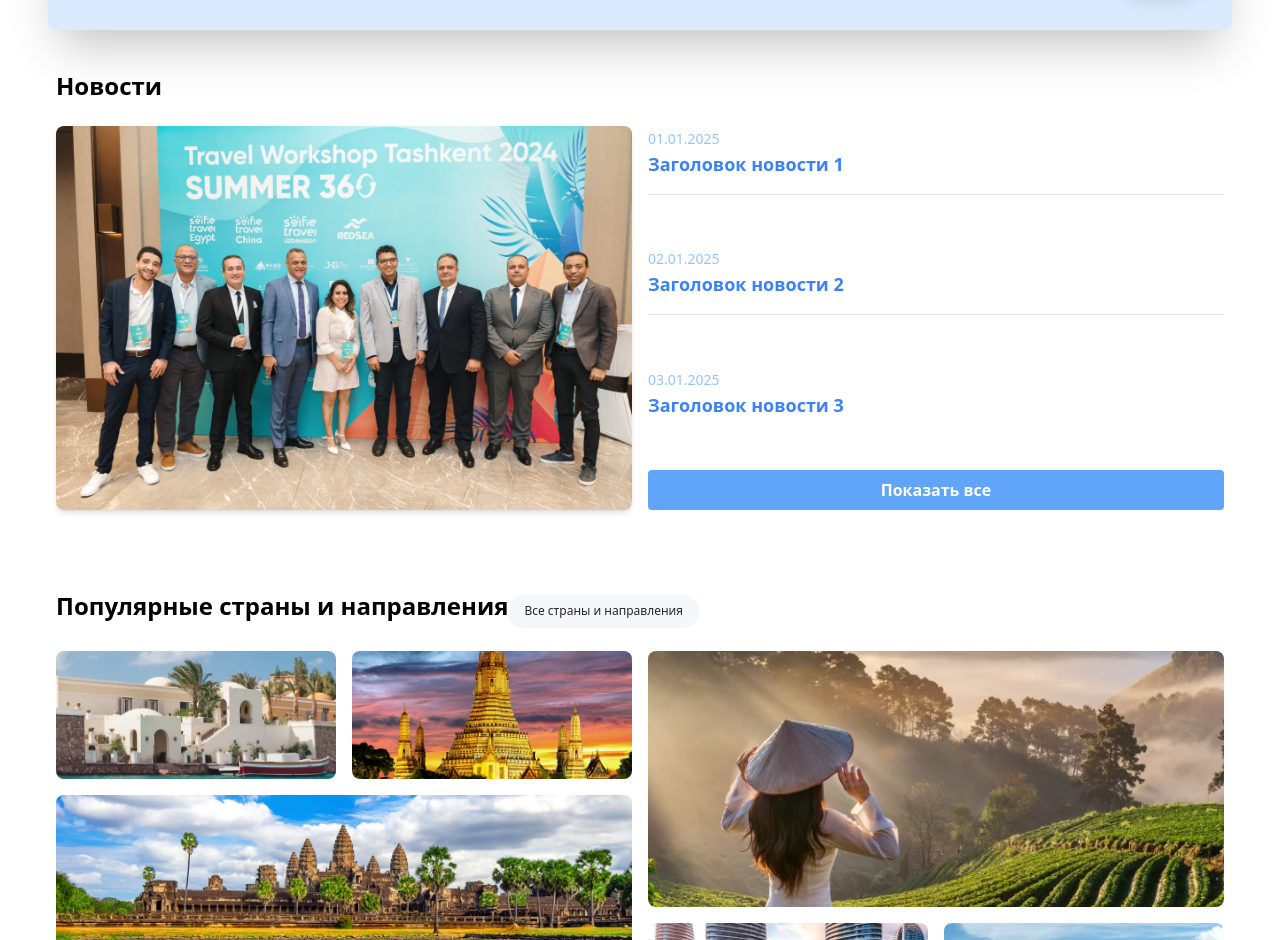
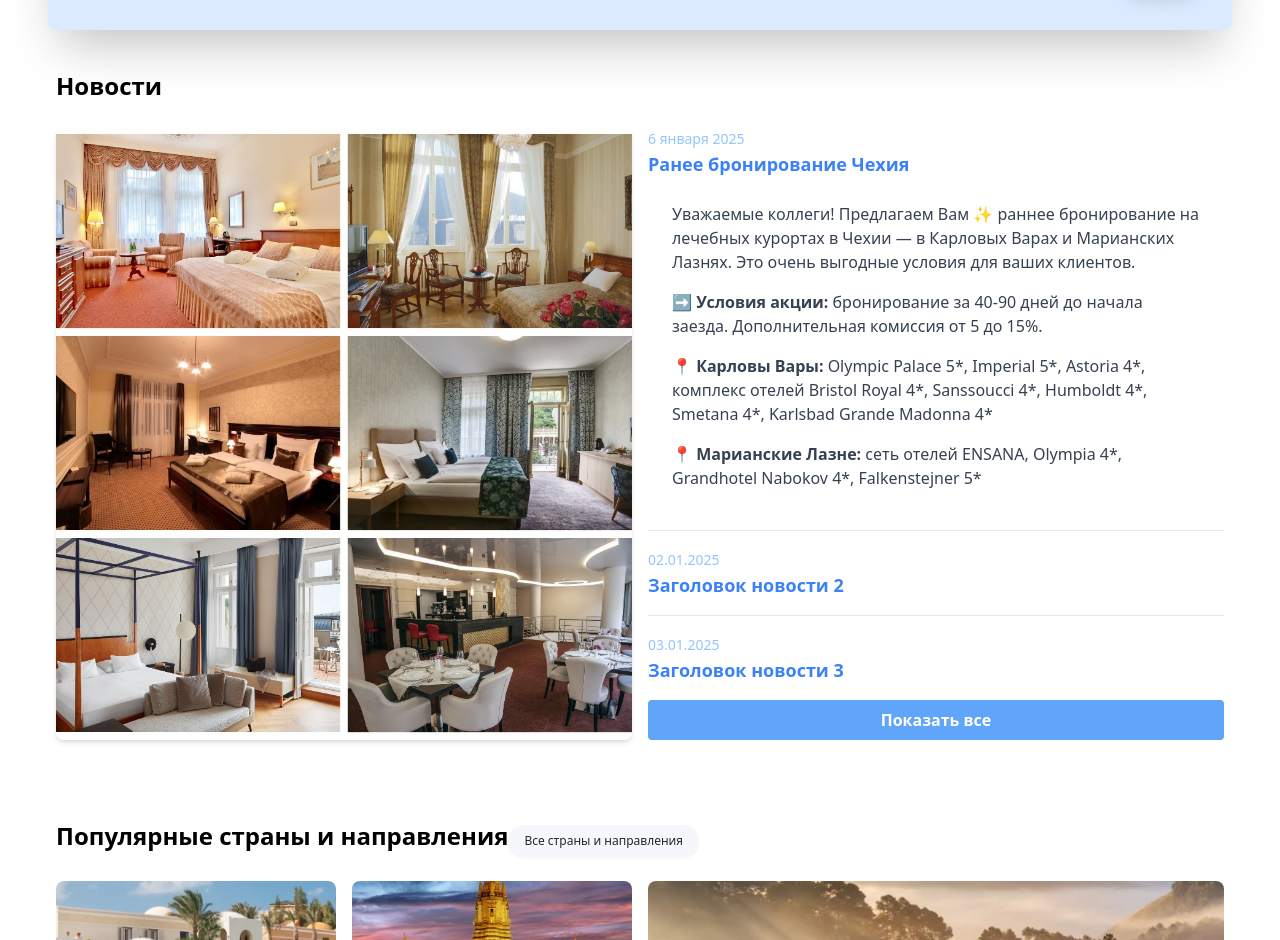
Before and after one commit to Marapu1a/dest-xPert, a React (Vite) app: page / in a window 1280 px wide. Shown: the part 704-1644 px from the top of the page. Built offline with nearby package versions, Linux system fonts and the light colour scheme; no server answers.

Commit message:
10.02.2025 second commit

```diff
--- a/src/pages/home/sections/News.jsx
+++ b/src/pages/home/sections/News.jsx
@@ -1,6 +1,6 @@
 import React from 'react';
 import { Link } from 'react-router-dom';
-import newsPhoto from '@assets/sections/news/news-photo.webp';
+import newsPhoto from '@assets/sections/news/news1.jpg';
 
 function News() {
   return (
@@ -18,10 +18,30 @@ function News() {
         {/* Правый блок с тремя новостями */}
         <div className="flex-1 md:w-2/3 md:ml-4 flex flex-col justify-between">
           <div className="border-b pb-4 mb-4">
-            <span className="text-blue-300 text-sm">01.01.2025</span>
+            <span className="text-blue-300 text-sm">6 января 2025</span>
             <h3 className="text-lg font-bold text-blue-500 hover:text-blue-400">
-              <Link to="/news/1">Заголовок новости 1</Link>
+              <Link to="/news/1">Ранее бронирование Чехия</Link>
             </h3>
+            <div className="p-6">
+              <p className="text-gray-700 mb-4">
+                Уважаемые коллеги! Предлагаем Вам ✨ раннее бронирование на
+                лечебных курортах в Чехии — в Карловых Варах и Марианских
+                Лазнях. Это очень выгодные условия для ваших клиентов.
+              </p>
+              <p className="text-gray-700 mb-4">
+                ➡️ <strong>Условия акции:</strong> бронирование за 40-90 дней до
+                начала заезда. Дополнительная комиссия от 5 до 15%.
+              </p>
+              <p className="text-gray-700 mb-4">
+                📍 <strong>Карловы Вары:</strong> Olympic Palace 5*, Imperial
+                5*, Astoria 4*, комплекс отелей Bristol Royal 4*, Sanssoucci 4*,
+                Humboldt 4*, Smetana 4*, Karlsbad Grande Madonna 4*
+              </p>
+              <p className="text-gray-700">
+                📍 <strong>Марианские Лазне:</strong> сеть отелей ENSANA,
+                Olympia 4*, Grandhotel Nabokov 4*, Falkenstejner 5*
+              </p>
+            </div>
           </div>
           <div className="border-b pb-4 mb-4">
             <span className="text-blue-300 text-sm">02.01.2025</span>
```
Also changed, not shown: src/assets/sections/news/news1.jpg (added), src/assets/sections/news/old/news-photo.webp (renamed from src/assets/sections/news/news-photo.webp).
